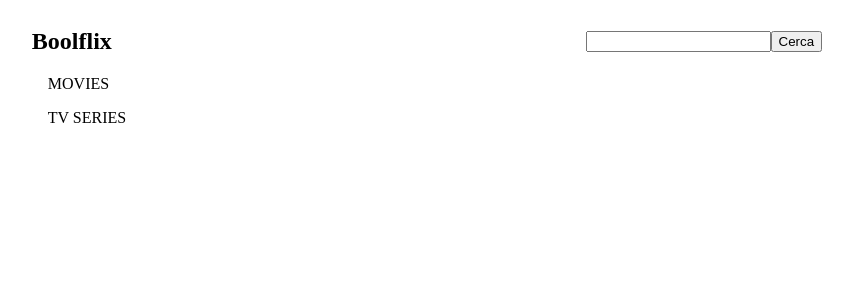
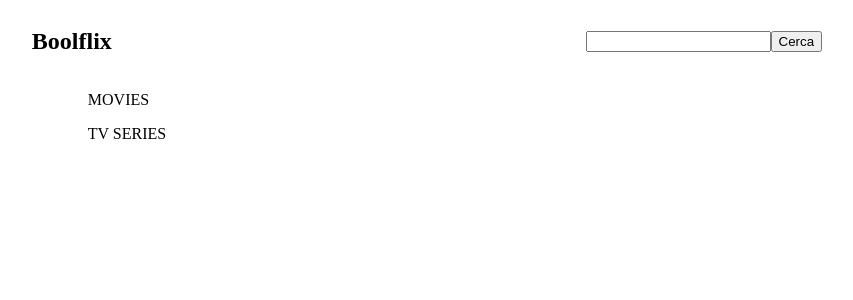
Before and after one commit to revanderground/vue-boolflix, a Vue app: page / in a window 1280 px wide. Shown: the top 300 px of the page, without its empty margins (213-1066 px from the left). Built offline with nearby package versions, Linux system fonts and the light colour scheme.

Commit message:
created separated Card Element components

```diff
--- a/src/components/Main.vue
+++ b/src/components/Main.vue
@@ -1,50 +1,9 @@
 <template>
   <main>
-      <div>
-        <div>MOVIES</div>
-
-        <ul>
-            <li v-for="movie in movies" :key="movie.id">
-              <div class="movie">
-                <img :src="`https://image.tmdb.org/t/p/w342/${movie.poster_path}`" :alt="movie.title">
-              </div>
-              <h5>
-                {{movie.title}} - {{movie.original_title}} - {{movie.original_language}} - {{movie.vote_average}}
-
-                  <lang-flag :iso="movie.original_language"  />
-                  <font-awesome-icon icon="fa-solid fa-star" v-for="(star,index) in voteIntegers(movie.vote_average)" :key="index"/>
-
-              </h5>
-              <p></p>
-
-            </li>
-        </ul>
-
-      </div>
 
 
-
-      <div>
-        <div> TV SERIES</div>
-        <li v-for="serie in series" :key="serie.id">
-            <div class="serie">
-              <img :src="`https://image.tmdb.org/t/p/w342/${serie.poster_path}`" :alt="serie.name">
-            </div>
-            <h5>
-              {{serie.name}} - {{serie.original_name}} - {{serie.original_language}} - {{serie.vote_average / 2}}
-              <font-awesome-icon icon="fa-solid fa-star" v-for="(star,index) in voteIntegers(serie.vote_average)" :key="index"/>
-
-
-              <lang-flag :iso="serie.original_language"  />
-
-
-            </h5>
-            <p></p>
-
-        </li>
-
-      </div>
-
+        <MoviesCard :movies="movies" />
+        <TVSeriesCard :series="series" />
 
 
 
@@ -52,7 +11,18 @@
 </template>
 
 <script>
+
+import MoviesCard from './MoviesCard.vue';
+import TVSeriesCard from './TVSeriesCard.vue';
+
 export default {
+
+  components: {
+    MoviesCard,
+    TVSeriesCard
+  },
+
+
    data: function(){
         return{
 
--- /dev/null
+++ b/src/components/MoviesCard.vue
@@ -0,0 +1,45 @@
+<template>
+  <section>
+       <ul>
+             <div>MOVIES</div>
+            <li v-for="movie in movies" :key="movie.id">
+              <div class="movie">
+                <img :src="`https://image.tmdb.org/t/p/w342/${movie.poster_path}`" :alt="movie.title">
+              </div>
+              <h5>
+                {{movie.title}} - {{movie.original_title}} - {{movie.original_language}} - {{movie.vote_average / 2 }}
+
+                  <lang-flag :iso="movie.original_language"  />
+                  <font-awesome-icon icon="fa-solid fa-star" v-for="(star,index) in voteIntegers(movie.vote_average)" :key="index"/>
+
+              </h5>
+              <p></p>
+
+            </li>
+        </ul>
+  </section>
+</template>
+
+<script>
+export default {
+
+    methods: {
+      voteIntegers(vote){
+            const voteInt = Math.ceil(vote / 2)
+            return parseInt(voteInt);
+        }
+  },
+
+   props: [
+    'movies',
+    'series',
+
+   ],
+
+}
+</script>
+
+
+<style>
+
+</style>
--- /dev/null
+++ b/src/components/TVSeriesCard.vue
@@ -0,0 +1,49 @@
+<template>
+  <section>
+    <ul>
+         <div> TV SERIES</div>
+         <li v-for="serie in series" :key="serie.id">
+            <div class="serie">
+              <img :src="`https://image.tmdb.org/t/p/w342/${serie.poster_path}`" :alt="serie.name">
+            </div>
+            <h5>
+              {{serie.name}} - {{serie.original_name}} - {{serie.original_language}} - {{serie.vote_average / 2}}
+              <font-awesome-icon icon="fa-solid fa-star" v-for="(star,index) in voteIntegers(serie.vote_average)" :key="index"/>
+
+
+              <lang-flag :iso="serie.original_language"  />
+
+
+            </h5>
+            <p></p>
+
+        </li>
+
+    </ul>
+
+  </section>
+</template>
+
+<script>
+export default {
+
+  methods: {
+      voteIntegers(vote){
+            const voteInt = Math.ceil(vote / 2)
+            return parseInt(voteInt);
+        }
+  },
+
+   props: [
+    'movies',
+    'series',
+
+   ],
+
+
+}
+</script>
+
+<style>
+
+</style>
```
